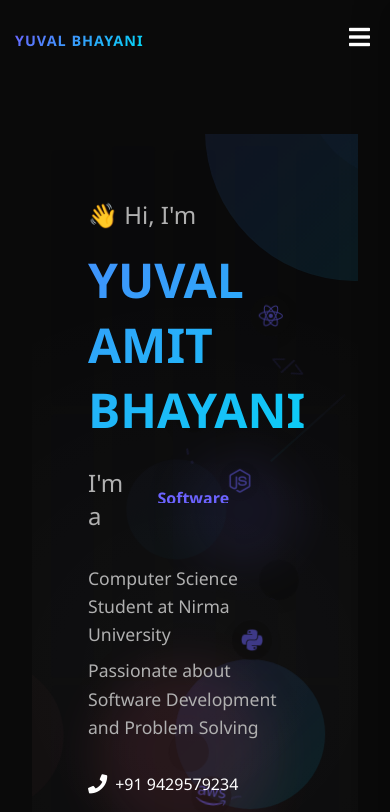
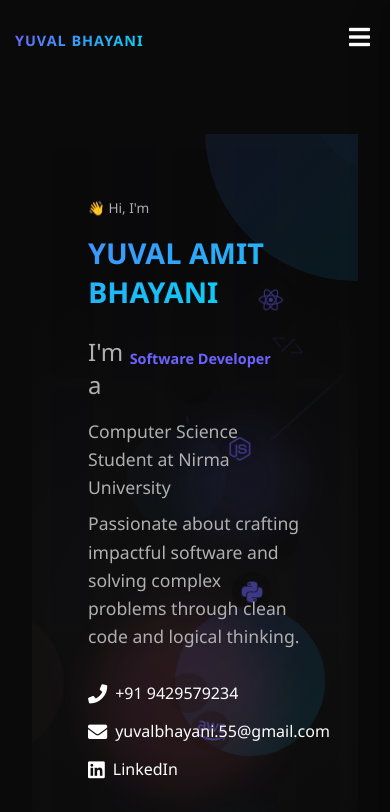
Before and after one commit to yuval0107/portfolio-website, a React (Create React App) app: page / in a window 390 px wide. Shown: the top 812 px of the page. Built offline with nearby package versions, Linux system fonts and the light colour scheme.

Commit message:
Made more responsive for mobile view

```diff
--- a/src/components/Hero.css
+++ b/src/components/Hero.css
@@ -225,6 +225,7 @@
   height: 1rem;
   overflow: hidden;
   margin-top: -0.5rem;
+  min-width: 240px;
 }
 
 .role-item {
@@ -234,6 +235,7 @@
   color: var(--primary-color);
   font-weight: 600;
   animation: slide 6s infinite;
+  white-space: nowrap;
 }
 
 .hero-description {
@@ -424,8 +426,32 @@
 }
 
 @media screen and (max-width: 768px) {
+  .hero-greeting {
+    font-size: 1.1rem;
+  }
+
   .hero-name {
-    font-size: 3rem;
+    font-size: 2.5rem;
+  }
+
+  .hero-role {
+    margin-bottom: 1.5rem;
+    gap: 0.5rem;
+  }
+
+  .role-animation {
+    height: 2rem;
+    margin-top: 0;
+    min-width: 220px;
+  }
+
+  .role-item {
+    padding: 0 0.5rem;
+    font-size: 1.2rem;
+  }
+
+  .hero-description {
+    font-size: 0.95rem;
   }
 
   .hero-contact {
@@ -441,4 +467,88 @@
     flex-direction: column;
     gap: 1.5rem;
   }
+
+  .primary-button,
+  .secondary-button {
+    font-size: 0.95rem;
+  }
 }
+
+@media screen and (max-width: 576px) {
+  .hero-greeting {
+    font-size: 0.9rem;
+  }
+
+  .hero-name {
+    font-size: 2rem;
+  }
+
+  .hero-role {
+    margin-bottom: 1.2rem;
+    gap: 0.3rem;
+  }
+
+  .role-animation {
+    height: 2.2rem;
+    margin-top: 0;
+    min-width: 200px;
+  }
+
+  .role-item {
+    padding: 0 0.3rem;
+    font-size: 1rem;
+  }
+
+  .hero-description {
+    font-size: 0.85rem;
+  }
+
+  .primary-button,
+  .secondary-button {
+    font-size: 0.85rem;
+    padding: 0.6rem 1.2rem;
+  }
+
+  .hero-stats {
+    gap: 1rem;
+  }
+
+  .stat-item {
+    font-size: 0.85rem;
+  }
+}
+
+@media screen and (max-width: 400px) {
+  .hero-greeting {
+    font-size: 0.85rem;
+  }
+
+  .hero-name {
+    font-size: 1.8rem;
+  }
+
+  .hero-role {
+    margin-bottom: 1rem;
+    gap: 0.2rem;
+  }
+
+  .role-animation {
+    height: 2.4rem;
+    min-width: 180px;
+  }
+
+  .role-item {
+    font-size: 0.9rem;
+    padding: 0 0.2rem;
+  }
+
+  .hero-description {
+    font-size: 0.8rem;
+  }
+
+  .primary-button,
+  .secondary-button {
+    font-size: 0.8rem;
+    padding: 0.5rem 1rem;
+  }
+}
--- a/src/components/Hero.js
+++ b/src/components/Hero.js
@@ -44,7 +44,7 @@ const Hero = () => {
           </div>
           <div className="hero-description">
             <p>Computer Science Student at Nirma University</p>
-            <p>Passionate about Software Development and Problem Solving</p>
+            <p>Passionate about crafting impactful software and solving complex problems through clean code and logical thinking.</p>
           </div>
           <div className="hero-contact">
             <a href="tel:+919429579234" className="contact-item">
```
